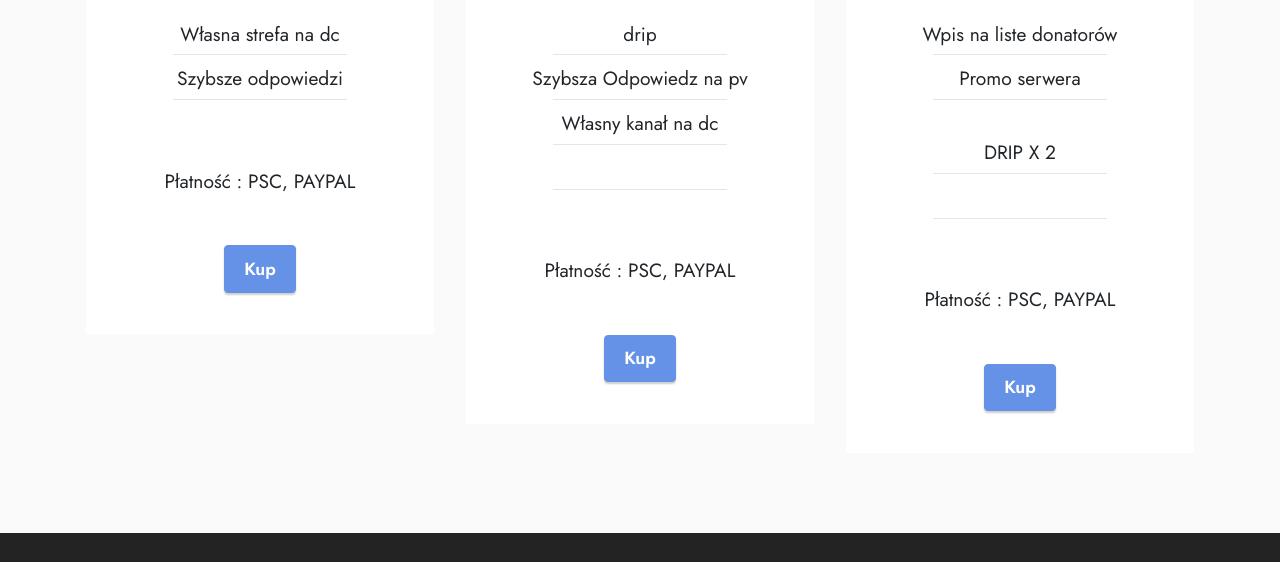
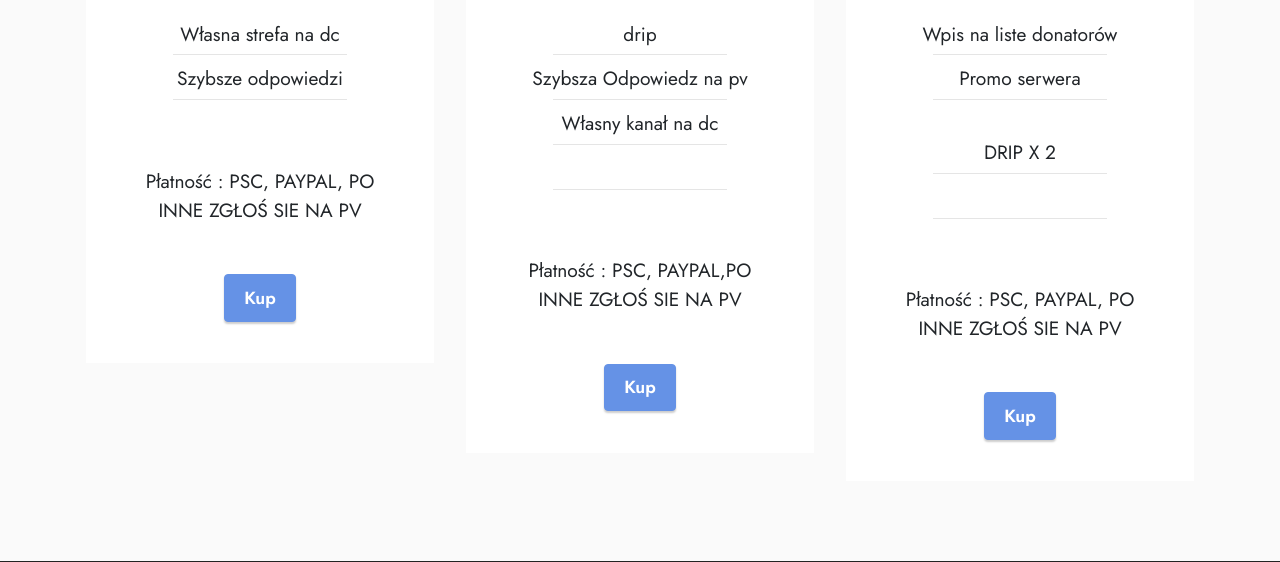
Before and after one commit to Strefatf2/Strefatf2.github.io, a plain HTML site: page index.html in a window 1280 px wide. Shown: the part 1155-1717 px from the top of the page. Drawn offline with Linux system fonts and the light colour scheme; files whose address does not match are found by name.

Commit message:
Update index.html

```diff
--- a/index.html
+++ b/index.html
@@ -101,7 +101,7 @@
                     <div class="plan-body">
                         <div class="plan-list mb-4">
                             <ul class="list-group mbr-fonts-style list-group-flush display-7">
-                                <li class="list-group-item">Własna strefa na dc</li><li class="list-group-item">Szybsze odpowiedzi</li><br><br><li class="list-group-item">Płatność : PSC, PAYPAL</li>
+                                <li class="list-group-item">Własna strefa na dc</li><li class="list-group-item">Szybsze odpowiedzi</li><br><br><li class="list-group-item">Płatność : PSC, PAYPAL, PO INNE ZGŁOŚ SIE NA PV</li>
                             </ul>
                         </div>
                         <div class="mbr-section-btn text-center"><a href="https://anotepad.com/notes/dpq359st" class="btn btn-primary display-4" target="_blank">Kup</a></div>
@@ -120,7 +120,7 @@
                     <div class="plan-body">
                         <div class="plan-list mb-4">
                             <ul class="list-group mbr-fonts-style list-group-flush display-7">
-                                <li class="list-group-item">drip</li><li class="list-group-item">Szybsza Odpowiedz na pv</li><li class="list-group-item">Własny kanał na dc</li><li class="list-group-item"><br></li><br><br><li class="list-group-item">Płatność : PSC, PAYPAL</li>
+                                <li class="list-group-item">drip</li><li class="list-group-item">Szybsza Odpowiedz na pv</li><li class="list-group-item">Własny kanał na dc</li><li class="list-group-item"><br></li><br><br><li class="list-group-item">Płatność : PSC, PAYPAL,PO INNE ZGŁOŚ SIE NA PV</li>
                             </ul>
                         </div>
                         <div class="mbr-section-btn text-center"><a href="https://anotepad.com/notes/dpq359st" class="btn btn-primary display-4">Kup</a></div>
@@ -139,7 +139,7 @@
                     <div class="plan-body">
                         <div class="plan-list mb-4">
                             <ul class="list-group mbr-fonts-style list-group-flush display-7">
-                                <li class="list-group-item">Wpis na liste donatorów</li><li class="list-group-item">Promo serwera</li><br><li class="list-group-item">DRIP X 2</li><li class="list-group-item"><br></li><br><br><li class="list-group-item">Płatność : PSC, PAYPAL</li>
+                                <li class="list-group-item">Wpis na liste donatorów</li><li class="list-group-item">Promo serwera</li><br><li class="list-group-item">DRIP X 2</li><li class="list-group-item"><br></li><br><br><li class="list-group-item">Płatność : PSC, PAYPAL, PO INNE ZGŁOŚ SIE NA PV</li>
                             </ul>
                         </div>
                         <div class="mbr-section-btn text-center"><a href="https://anotepad.com/notes/dpq359st" class="btn btn-primary display-4">Kup</a></div>
```
